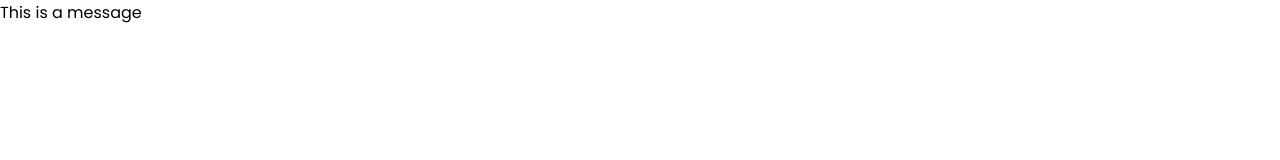
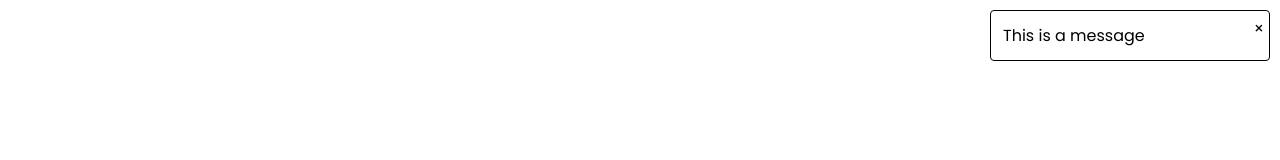
Before and after one commit to yashwanth-git/frontend-mini-challenges, a plain HTML site: page javascript/toast/index.html in a window 1280 px wide. Drawn offline with Linux system fonts and the light colour scheme.

Commit message:
styles toast

```diff
--- a/javascript/toast/index.html
+++ b/javascript/toast/index.html
@@ -14,7 +14,9 @@
     />
   </head>
   <body>
-    <div class="toast" role="alert">This is a message</div>
+    <div class="toast-container" data-position="top-right">
+      <div class="toast" role="alert">This is a message</div>
+    </div>
   </body>
   <script type="module" src="main.js"></script>
 </html>
--- a/javascript/toast/styles.css
+++ b/javascript/toast/styles.css
@@ -6,3 +6,32 @@
   padding: 0;
   font-family: "Poppins", sans-serif;
 }
+.toast {
+  padding: 0.75em;
+  border: 1px solid #000;
+  border-radius: 0.25em;
+  width: 280px;
+  position: relative;
+}
+.toast::after {
+  content: "\00D7";
+  position: absolute;
+  top: 5px;
+  right: 5px;
+}
+.toast-container {
+  position: fixed;
+  margin: 10px;
+}
+.toast-container[data-position^="top-"] {
+  top: 0;
+}
+.toast-container[data-position^="bottom-"] {
+  bottom: 0;
+}
+.toast-container[data-position$="-right"] {
+  right: 0;
+}
+.toast-container[data-position$="-left"] {
+  left: 0;
+}
```
